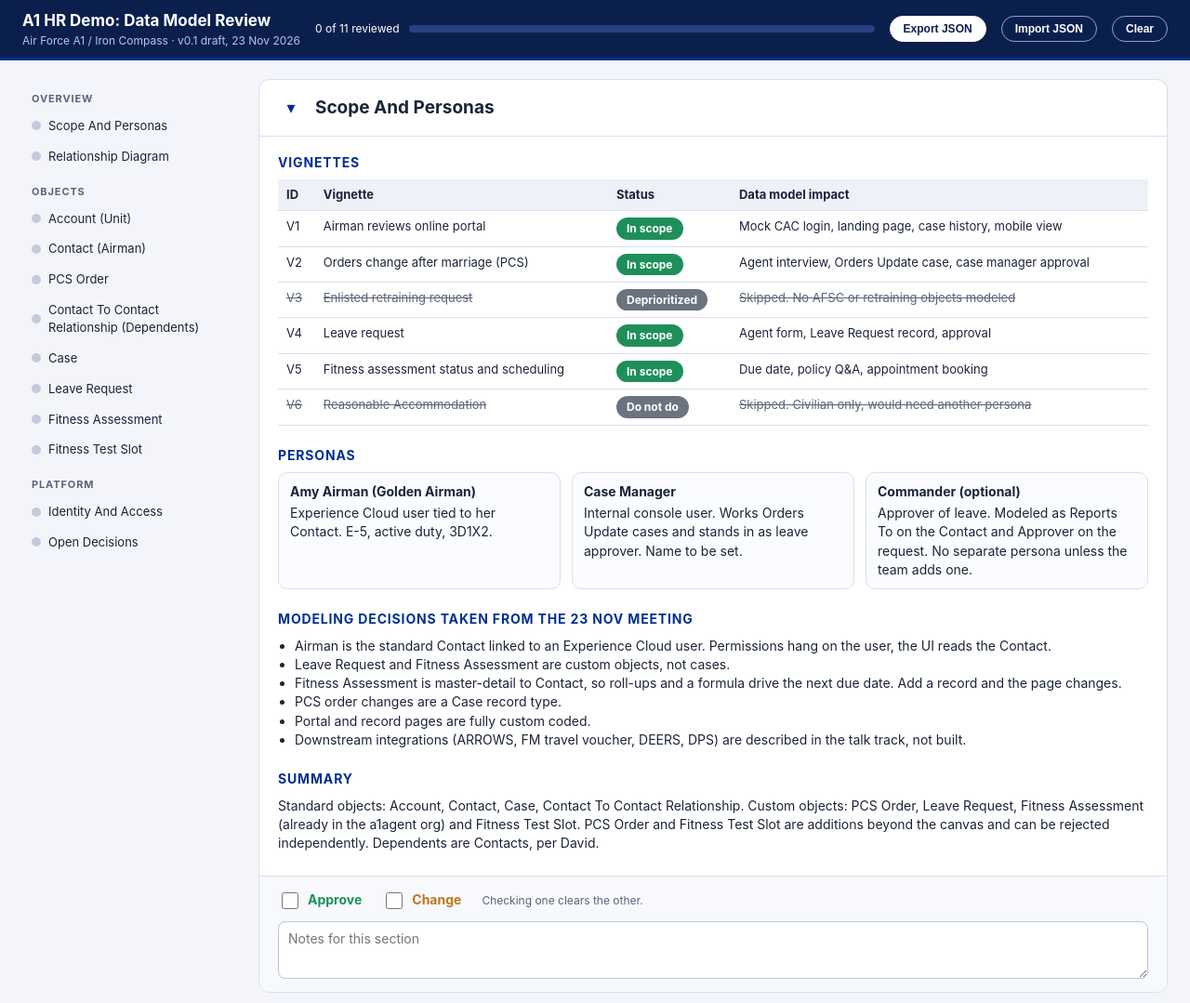
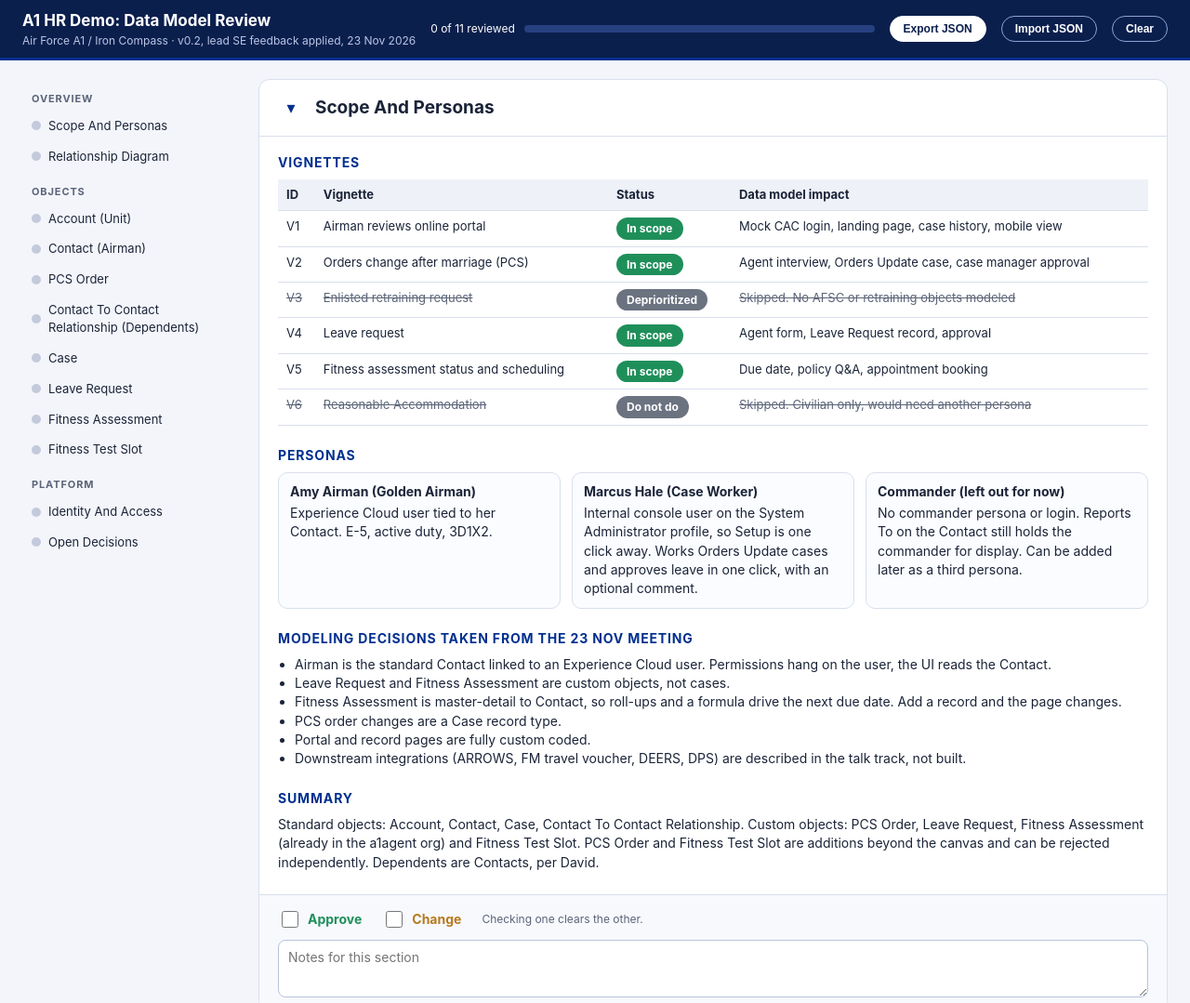
Before and after one commit to Navaforce/a1hr-data-model, a plain HTML site: page index.html in a window 1280 px wide. Shown: the top 1079 px of the page at 93% size. Drawn offline with Linux system fonts and the light colour scheme.

Commit message:
Apply lead SE feedback: fitness roll-up filter, case worker persona, one-click approval, relative-date slots, commander out
Co-Authored-By: Claude Sonnet 5.5 <noreply@anthropic.com>

```diff
--- a/index.html
+++ b/index.html
@@ -123,7 +123,7 @@ footer{text-align:center;color:var(--mut);font-size:12px;padding:20px}
 <footer>Review state saves in this browser only. Use Export JSON and send the file back to David.</footer>
 
 <script>
-const DOC_VERSION="v0.1 draft, 23 Nov 2026";
+const DOC_VERSION="v0.2, lead SE feedback applied, 23 Nov 2026";
 document.getElementById("ver").textContent=DOC_VERSION;
 
 /* ---------- DATA ---------- */
@@ -180,7 +180,7 @@ const OBJECTS=[
   ["Next Leave Start","Next_Leave_Start__c","Custom · Roll-Up Summary (MIN)","MIN of Leave Request Start Date where Status = Approved. Past leave moves to Completed so it drops out","21 Dec 2026","V1,V4"],
   ["Pending Leave Requests","Pending_Leave_Count__c","Custom · Roll-Up Summary (COUNT)","COUNT of Leave Request where Status = Pending Approval","1","V1,V4"],
   ["Last Fitness Assessment","Last_Fitness_Assessment_Date__c","Custom · Roll-Up Summary (MAX)","MAX of Fitness Assessment Completion Date where Fitness Assessment Status = Completed","02 Dec 2025","V1,V5"],
-  ["Next Fitness Appointment","Next_Fitness_Appointment__c","Custom · Roll-Up Summary (MIN)","MIN of Fitness Assessment Requested Assessment Date where Fitness Assessment Status = Scheduled. Blank when none booked","Blank until scheduled","V5"],
+  ["Next Fitness Appointment","Next_Fitness_Appointment__c","Custom · Roll-Up Summary (MIN)","MIN of Fitness Assessment Requested Assessment Date where Fitness Assessment Status is not Completed and not Cancelled. Blank when none open","Blank until scheduled","V5"],
   ["Next Fitness Due Date","Next_Fitness_Due_Date__c","Custom · Formula (Date)","Last Fitness Assessment + 365 days; today if none on file","02 Dec 2026","V1,V5"],
   ["Fitness Status","Fitness_Status__c","Custom · Formula (Text)","Scheduled, Overdue, Due Within 30 Days, Current","Due Within 30 Days","V1,V5"],
   ["Emergency Data Last Reviewed","AFPAAS_Last_Reviewed__c","Custom · Date","AFPAAS emergency data review","15 Jan 2026","V1"],
@@ -188,7 +188,7 @@ const OBJECTS=[
   ["Emergency Data Status","AFPAAS_Status__c","Custom · Formula (Text)","Current, Due Soon, Overdue","Current","V1"],
   ["Photo URL","Photo_URL__c","Custom · URL(255)","Headshot for portal and slides","/resource/amy_airman","V1"]
  ],
- notes:["Next Fitness Appointment is a MIN roll-up of Scheduled assessments.","Next Pay Date is a formula, so the demo never needs a reset for it.","Roll-ups need master-detail. That makes the Contact owner the sharing source for all three child objects.","The landing page shows the appointment date when Next Fitness Appointment is populated, otherwise the due date. That is portal logic, not a field."],
+ notes:["Next Fitness Appointment is a MIN roll-up of every assessment that is not Completed or Cancelled (lead SE review, 23 Nov).","Next Pay Date is a formula, so the demo never needs a reset for it.","Roll-ups need master-detail. That makes the Contact owner the sharing source for all three child objects.","The landing page shows the appointment date when Next Fitness Appointment is populated, otherwise the due date. That is portal logic, not a field."],
  layout:{glyph:"✈",title:"Amy Airman",badges:[["Present For Duty","Current duty status from the Contact record."],["Fitness: Due Within 30 Days","Next due date is within 30 days. Turns Scheduled once an appointment is booked."],["Emergency Data: Current","Emergency data was reviewed within the last 12 months."]],
   keys:[["Rank","E-5 Staff Sergeant"],["Next Pay Date","01 Dec 2026"],["Report Date","08 Jan 2027"],["Next Fitness Due","02 Dec 2026"],["Next Leave","21 Dec 2026"],["Leave Balance","42.5 days"]],
   sections:[["Service Member",["FirstName","LastName","Rank__c","AFSC__c","Service_Component__c","DoD_ID__c","AccountId","ReportsToId"]],["Landing Page Values",["Next_Pay_Date__c","Next_Report_Date__c","Next_Fitness_Due_Date__c","Fitness_Status__c","Next_Leave_Start__c","Leave_Balance_Days__c","AFPAAS_Review_Due__c","AFPAAS_Status__c"]],["Family And Benefits",["Marital_Status__c","DEERS_Verified__c","DEERS_Last_Verified__c","Dependent_Count__c"]]],
@@ -196,7 +196,7 @@ const OBJECTS=[
 },
 {
  id:"pcs",label:"PCS Order",api:"PCS_Order__c",kind:"Custom",uc:"V1,V2",
- purpose:"Existing PCS orders for the Airman. Vignette 2 changes orders after marriage, so there must be an order to amend. Drives the report date on the landing page and holds the entitlement values that change when a dependent is added.",
+ purpose:"Existing PCS orders for the Airman. Vignette 2 changes orders after marriage, so there must be an order to amend. Seeded with a spread of real Air Force bases (installation names) so any gaining base reads naturally. Drives the report date on the landing page and holds the entitlement values that change when a dependent is added.",
  rel:"Master-detail to Contact. Amending Case is a lookup to Case.",
  added:true,
  fields:[
@@ -243,7 +243,7 @@ const OBJECTS=[
   ["Traveling With Member","Traveling_With_Member__c","Custom · Checkbox","Agent question","true","V2"],
   ["Planned Travel Date","Planned_Travel_Date__c","Custom · Date","","15 Dec 2026","V2"],
   ["Source Case","Source_Case__c","Custom · Lookup(Case)","Orders Update that created it","Orders Update For Marriage","V2"],
-  ["Verified By","Verified_By__c","Custom · Lookup(User)","Case manager","Case Manager","V2"],
+  ["Verified By","Verified_By__c","Custom · Lookup(User)","Case worker","Marcus Hale","V2"],
   ["Verified On","Verified_On__c","Custom · Date","","Blank","V2"],
   ["Entitlement Impact","Entitlement_Impact__c","Custom · Text(255)","Plain-language effect shown on the case","Adds dependent travel and housing entitlements.","V2"]
  ],
@@ -301,7 +301,7 @@ const OBJECTS=[
   ["Start Date","Start_Date__c","Custom · Date","","21 Dec 2026","V4"],
   ["End Date","End_Date__c","Custom · Date","Validation: on or after Start Date","31 Dec 2026","V4"],
   ["Chargeable Days","Chargeable_Days__c","Custom · Formula (Number)","End - Start + 1 (calendar days)","11","V4"],
-  ["Approver","Approver__c","Custom · Lookup(User)","Defaults to unit commander (case manager in demo)","Case Manager","V4"],
+  ["Approver","Approver__c","Custom · Lookup(User)","Defaults to the case worker in the demo (one-click approval)","Marcus Hale","V4"],
   ["Submitted On","Submitted_On__c","Custom · Date/Time","","23 Nov 2026 10:15","V4"],
   ["Submitted Via","Submitted_Via__c","Custom · Picklist","Portal, Agentforce","Agentforce","V4"],
   ["Decision Date","Decision_Date__c","Custom · Date/Time","Set by approval process","Blank","V4"],
@@ -313,17 +313,17 @@ const OBJECTS=[
   ["Is Upcoming","Is_Upcoming__c","Custom · Formula (Checkbox)","Approved and Start Date after today","false","V1"],
   ["Airman Remarks","Remarks__c","Custom · Long Text(2000)","","Holiday travel to see family.","V4"]
  ],
- notes:["Scheduled flow sets Status to Completed after End Date so the Next Leave roll-up stays correct.","Approval: one-step approval process, approver from the Approver field. Notification back to the Airman on decision."],
+ notes:["Scheduled flow sets Status to Completed after End Date so the Next Leave roll-up stays correct.","Approval: the case worker approves or denies in one click from the record (Approve and Deny buttons). A comment is optional and saves to Decision Comments. Notification back to the Airman on decision. No commander login in the demo (lead SE review, 23 Nov)."],
  layout:{glyph:"☂",title:"Annual Leave: 21 Dec To 31 Dec 2026",badges:[["Pending Approval","Waiting on the commander's decision."],["Annual Leave","Leave type."]],
   path:{values:["Draft","Pending Approval","Approved","Completed"],current:1},
   keys:[["Airman","Amy Airman"],["Start","21 Dec 2026"],["End","31 Dec 2026"],["Chargeable Days","11"],["Remaining Balance","31.5"]],
   sections:[["Request",["Leave_Type__c","Start_Date__c","End_Date__c","Chargeable_Days__c","Leave_Address__c","Leave_Phone__c","Remarks__c"]],["Approval",["Approver__c","Submitted_On__c","Submitted_Via__c","Decision_Date__c","Decision_Comments__c"]],["Balance",["Balance_At_Submission__c","Remaining_Balance__c","Is_Upcoming__c"]]],
-  related:[{title:"Approval History",cols:["Step","Approver","Status","Date"],rows:[["Commander Approval","Case Manager","Pending","23 Nov 2026"]]}]}
+  related:[{title:"Approval History",cols:["Step","Approver","Status","Date"],rows:[["Case Worker Approval","Marcus Hale","Pending","23 Nov 2026"]]}]}
 },
 {
  id:"fitness",label:"Fitness Assessment",api:"Fitness_Assessment__c",kind:"Custom",uc:"V1,V5",
  purpose:"Reuse of the Fitness Assessment object already in Eric's a1agent org (31 fields, read from the org on 23 Nov 2026). One record per assessment, scheduled or completed. Completed records roll up to the Contact so the next due date updates for real. Scheduling creates a record with a Requested Assessment Date, which flips the landing page from due date to appointment date. Fields marked Existing are in the org today; fields marked New are the additions this demo needs.",
- rel:"Master-detail to Contact through the existing Personnel field. Lookup to Base (Account) exists. Related existing objects: Fitness Assessment Appeal and Fitness Improvement Plan.",
+ rel:"Master-detail to Contact through the existing Personnel field. Lookup to Base (Account) exists. The existing Fitness Assessment Appeal and Fitness Improvement Plan objects are not part of this demo.",
  fields:[
   ["Assessment Number","Name","Existing · Auto Number","Existing as an auto number. Demo names are system-generated, which is the one exception to the Title Case naming rule","FA-0000412","V5"],
   ["Personnel","Personnel__c","Existing · Master-Detail(Contact)","Airman. Same master-detail pattern the roll-ups need","Amy Airman","V1,V5"],
@@ -357,7 +357,7 @@ const OBJECTS=[
   ["Proctor","Proctor__c","New · Text(80)","","TSgt Morgan Lee","V5"],
   ["Is Upcoming","Is_Upcoming__c","New · Formula (Checkbox)","Status is Scheduled and Requested Assessment Date is in the future","false","V1,V5"]
  ],
- notes:["Read from the a1agent org: the existing object already uses Personnel as master-detail to Contact, so the roll-ups work with no model change. Existing field API names are kept so this can be moved between orgs.","Existing picklist values were not read. Items marked 'to confirm' will be checked against the org before the build.","Existing, not in this demo's first draft: Fitness Assessment Appeal and Fitness Improvement Plan objects. Not modeled here. Ask the lead SE whether either belongs in the demo.","Next Due Date and the Contact roll-ups read Completion Date and Requested Assessment Date. If policy gives different cycles by rating, change the flow that sets the due date."],
+ notes:["Read from the a1agent org: the existing object already uses Personnel as master-detail to Contact, so the roll-ups work with no model change. Existing field API names are kept so this can be moved between orgs.","Existing picklist values were not read. Items marked 'to confirm' will be checked against the org before the build.","Decided by the lead SE (23 Nov): the Fitness Assessment Appeal and Fitness Improvement Plan objects are not built.","Next Due Date and the Contact roll-ups read Completion Date and Requested Assessment Date. If policy gives different cycles by rating, change the flow that sets the due date."],
  layout:{glyph:"★",title:"FA-0000412",badges:[["Completed","Assessment was performed and scored."],["Excellent","Fitness category derived from the composite score."]],
   path:{values:["Scheduled","Completed"],current:1,done:true},
   keys:[["Personnel","Amy Airman"],["Completed","02 Dec 2025"],["Composite Score","92.5"],["Category","Excellent"],["Next Due","02 Dec 2026"]],
@@ -387,7 +387,7 @@ const OBJECTS=[
   ["Proctor Phone","Proctor_Phone__c","Custom · Phone","","(707) 555-0188","V5"],
   ["Instructions","Instructions__c","Custom · Long Text(2000)","Shown in the confirmation","Arrive 15 minutes early in PT gear.","V5"]
  ],
- notes:["Not in Eric's original list. Proposed so the agent can offer real available dates and the booking decrements capacity.","If slots are unwanted, replace with a simple available-date picker built in the LWC and drop this object."],
+ notes:["Not in Eric's original list. Proposed so the agent can offer real available dates and the booking decrements capacity.","If slots are unwanted, replace with a simple available-date picker built in the LWC and drop this object.","Slots never go stale: seed dates are relative to the day the demo runs (next 8 weeks of duty days) and the demo reset regenerates them, so running it months later still shows open slots."],
  layout:{glyph:"⏰",title:"Travis Fitness Center: 14 Dec 2026 0800",badges:[["Open","Seats are still available."],["Full Assessment","Slot type."]],
   keys:[["Installation","Travis AFB, CA"],["Start","14 Dec 2026 08:00"],["Seats Remaining","5"],["Capacity","12"]],
   sections:[["Slot",["Installation__c","Hosting_Unit__c","Location__c","Slot_Type__c","Start_Date_Time__c","End_Date_Time__c","Day_Of_Week__c"]],["Capacity",["Capacity__c","Seats_Booked__c","Seats_Remaining__c","Slot_Status__c","Is_Available__c"]],["Contact",["Proctor__c","Proctor_Phone__c","Instructions__c"]]],
@@ -395,7 +395,7 @@ const OBJECTS=[
 }
 ];
 
-const DECISIONS=[{id:"dec-additions",t:"Proposed additions",f:"PCS Order and Fitness Test Slot are not on the canvas list.",a:"Approve each with its section"},{id:"dec-commander",t:"Unit commander",f:"Approver is a User lookup so approval routing works. Commander as a Contact stays informational.",a:"Confirm"}];
+const DECISIONS=[];
 const SECTIONS=[
  {id:"scope",label:"Scope And Personas",group:"Overview"},
  {id:"erd",label:"Relationship Diagram",group:"Overview"},
@@ -488,8 +488,8 @@ function scopeSection(){
    <table><thead><tr><th>ID</th><th>Vignette</th><th>Status</th><th>Data model impact</th></tr></thead><tbody>${v.map(r=>`<tr class="${r[2]==="In scope"?"":"excl"}"><td>${r[0]}</td><td>${r[1]}</td><td><span class="badge" style="background:${r[2]==="In scope"?"#1f8f5a":"#6b7280"}">${r[2]}</span></td><td>${r[3]}</td></tr>`).join("")}</tbody></table>
    <h3>Personas</h3><div class="cols">
     <div class="mini"><b>Amy Airman (Golden Airman)</b>Experience Cloud user tied to her Contact. E-5, active duty, 3D1X2.</div>
-    <div class="mini"><b>Case Manager</b>Internal console user. Works Orders Update cases and stands in as leave approver. Name to be set.</div>
-    <div class="mini"><b>Commander (optional)</b>Approver of leave. Modeled as Reports To on the Contact and Approver on the request. No separate persona unless the team adds one.</div></div>
+    <div class="mini"><b>Marcus Hale (Case Worker)</b>Internal console user on the System Administrator profile, so Setup is one click away. Works Orders Update cases and approves leave in one click, with an optional comment.</div>
+    <div class="mini"><b>Commander (left out for now)</b>No commander persona or login. Reports To on the Contact still holds the commander for display. Can be added later as a third persona.</div></div>
    <h3>Modeling decisions taken from the 23 Nov meeting</h3><ul>
     <li>Airman is the standard Contact linked to an Experience Cloud user. Permissions hang on the user, the UI reads the Contact.</li>
     <li>Leave Request and Fitness Assessment are custom objects, not cases.</li>
@@ -536,7 +536,7 @@ function erdSection(){
 }
 
 function accessSection(){
-  const rows=[["Airman portal user","Experience Cloud user linked to the Airman Contact","Reads own Contact, Cases, Leave, Fitness, PCS and dependent relationships. Creates Leave and Cases. Cannot see other Airmen."],["Case manager","Internal Salesforce user, console app","Cases, Contacts, all four child objects. Approver for Leave and Orders Update."],["Agents (Tarek)","Service agent (portal) and employee agent (console)","Run as the agent user; actions read Contact, Fitness, Leave, PCS and create Case, Leave, dependent Contact and relationship, Fitness Assessment."]];
+  const rows=[["Airman portal user","Experience Cloud user linked to the Airman Contact","Reads own Contact, Cases, Leave, Fitness, PCS and dependent relationships. Creates Leave and Cases. Cannot see other Airmen."],["Marcus Hale (case worker)","Internal Salesforce user on the System Administrator profile, console app","Cases, Contacts, all four child objects, and Setup. Approves Leave in one click (optional comment) and works Orders Update cases."],["Agents (Tarek)","Service agent (portal) and employee agent (console)","Run as the agent user; actions read Contact, Fitness, Leave, PCS and create Case, Leave, dependent Contact and relationship, Fitness Assessment."]];
   return `<section class="card" id="access">${head("access","Identity And Access")}<div class="body">
    <p>Permissions are assigned in the same deploy as each object. Nothing is built until this section is approved.</p>
    ${sortTable(["Who","Account type","Access"],rows)}
@@ -547,7 +547,7 @@ function accessSection(){
 
 function decisionsSection(){
   const d=DECISIONS.map(x=>`<div class="dec"><h3>${esc(x.t)}</h3><p>${esc(x.f)}</p><p class="ask"><b>Ask:</b> ${esc(x.a)}</p><div class="review" data-sec="${x.id}"><textarea placeholder="Comment on this decision" data-note>${esc((STATE[x.id]||{}).c||"")}</textarea></div></div>`).join("");
-  return `<section class="card" id="decisions">${head("decisions","Open Decisions")}<div class="body">${d}</div></section>`;
+  return `<section class="card" id="decisions">${head("decisions","Open Decisions")}<div class="body">${d||"<p>No open decisions. The lead SE review of 23 Nov closed the previous two: PCS Order and Fitness Test Slot are accepted, and the commander persona is left out for now.</p>"}</div></section>`;
 }
 
 
```
